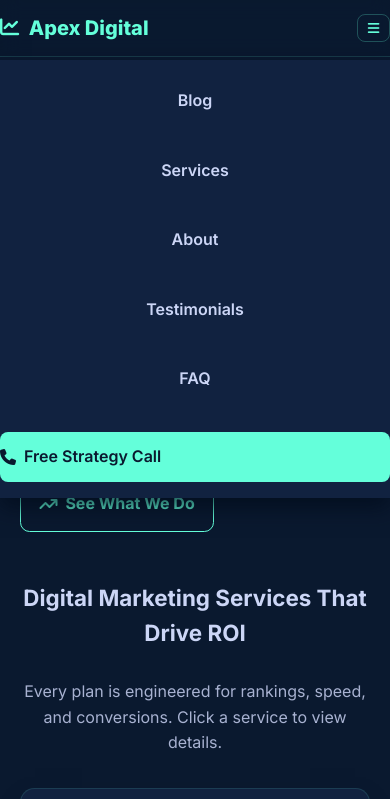
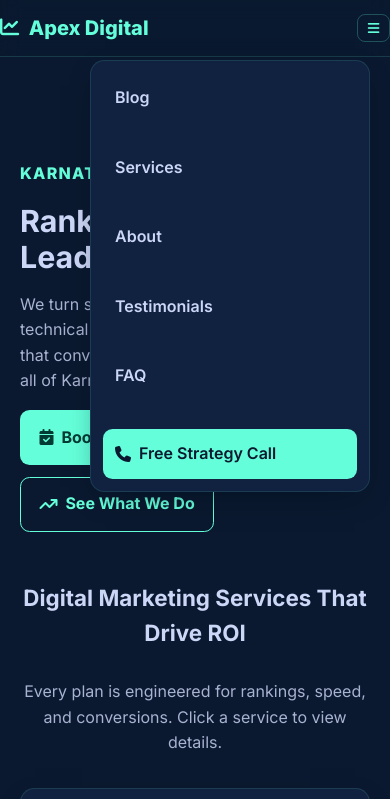
Before and after one commit to Kartikrashinkar1/apexdigitalsolutions, a plain HTML site: page public/index.html in a window 390 px wide. Both pictures are taken after a click on the button "Open navigation menu". Shown: the top 799 px of the page. Drawn offline with Linux system fonts and the light colour scheme.

Commit message:
Update index.html

```diff
--- a/public/index.html
+++ b/public/index.html
@@ -241,29 +241,37 @@
   .menu {
     display: none;
     position: absolute;
-    top: 60px; /* Adjust this value to match your header height */
-    left: 0;
-    right: 0;
-    width: 100%;
+    top: 60px; /* Adjust this to your header height */
+    right: 1.25rem; /* Position it from the right */
+    width: 280px; /* Give it a fixed width */
+    max-width: 80vw; /* Ensure it doesn't get too wide on small screens */
     background: var(--light-navy);
     flex-direction: column;
-    align-items: center;
-    padding: 1rem 0;
-    box-shadow: 0 10px 20px rgba(2,12,27,.7);
+    align-items: flex-start; /* Align items to the left */
+    padding: .75rem;
+    border-radius: .9rem;
+    border: 1px solid rgba(100,255,218,.12);
+    box-shadow: 0 10px 30px -15px rgba(2,12,27,.7);
   }
   .menu.is-open {
     display: flex;
   }
   .menu a {
-    padding: .75rem 0;
+    padding: .75rem; /* Add padding all around */
     width: 100%;
-    text-align: center;
+    text-align: left; /* Align text to the left */
+    border-radius: .6rem;
+  }
+  .menu a:hover {
+    background: rgba(100,255,218,.08);
+    text-decoration: none;
   }
   .menu a.cta {
     margin-top: .5rem;
     border: none;
     background: var(--green);
     color: var(--navy);
+    text-align: center;
   }
   .menu-toggle {
     display: block;
```
